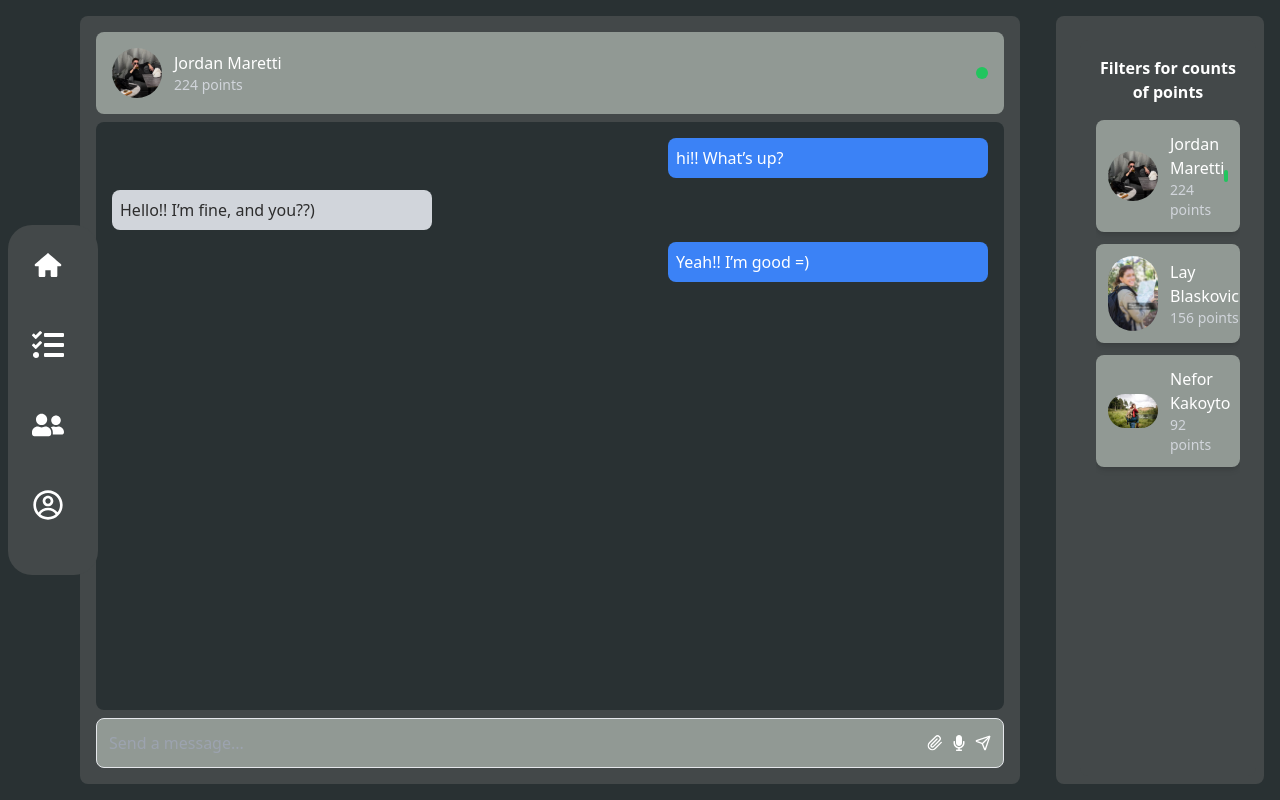
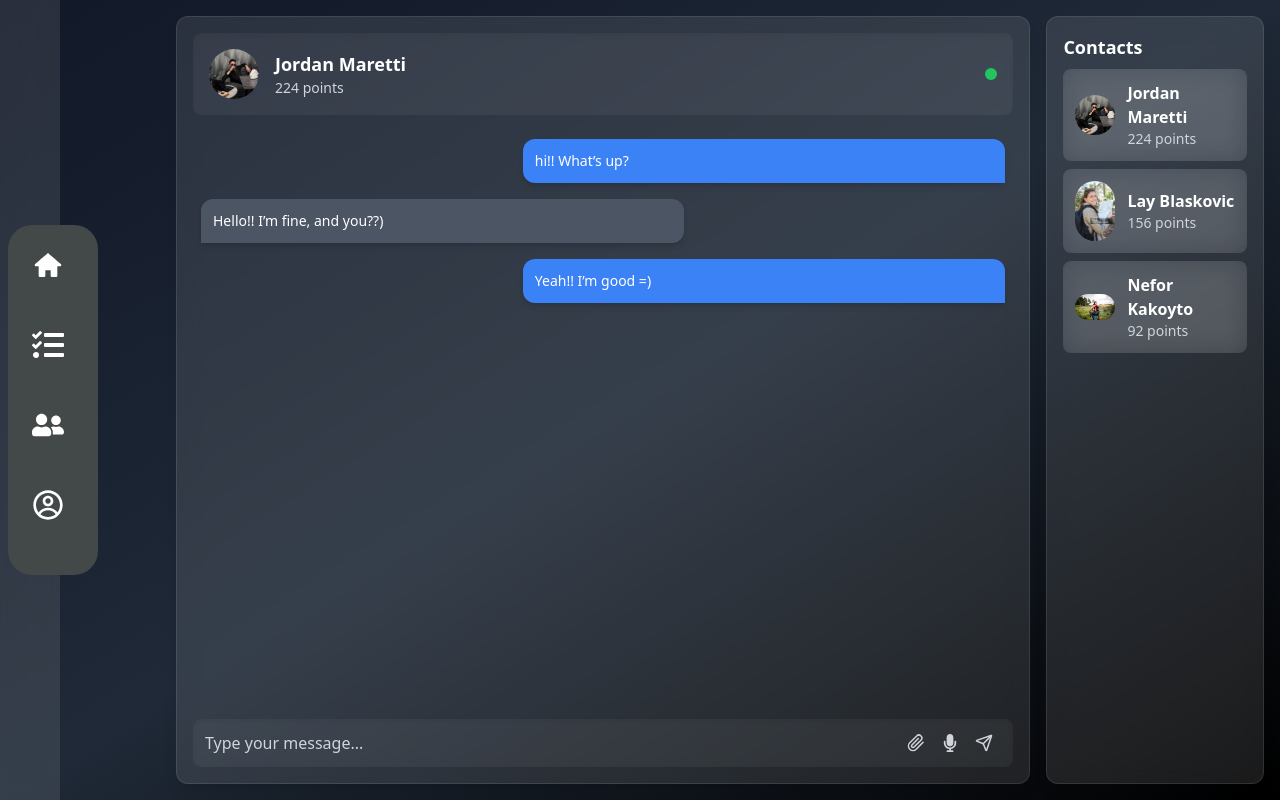
Before and after one commit to foxnaim/Agenda-client-, a Next.js app: page /pages/Chat in a window 1280 px wide. Built offline with nearby package versions, Linux system fonts and the light colour scheme.

Commit message:
modified:   src/app/pages/Chat/page.tsx

```diff
--- a/src/app/pages/Chat/page.tsx
+++ b/src/app/pages/Chat/page.tsx
@@ -1,112 +1,213 @@
 "use client";
 
+import React, { useState, useEffect, useRef } from "react";
 import { motion } from "framer-motion";
+import Image from "next/image";
 import Navigation from "@/app/components/SideBar/Navigation";
-import ContactList from "@/app/components/ContactList/page";
 import { FiPaperclip } from "react-icons/fi";
 import { FaMicrophone } from "react-icons/fa";
 import { LuSend } from "react-icons/lu";
-import React, { useState, useEffect, useRef } from "react";
-import Image from "next/image";
-import { contacts, initialMessages, Message as MessageType } from "@/app/components/ContactList/data/data";
+import {
+  contacts,
+  initialMessages,
+  Message as MessageType,
+} from "@/app/components/ContactList/data/data";
+
+/**
+ * Пример ContactList, чтобы показать единый фон у элементов
+ * Вы можете изменить стили под свои нужды.
+ */
+function ContactList() {
+  return (
+    <div className="flex flex-col space-y-2">
+      {contacts.map((contact) => (
+        <div
+          key={contact.name}
+          className="flex items-center gap-3 p-3 rounded-lg bg-white/10 backdrop-blur-md text-white hover:bg-white/20 transition"
+        >
+          <Image
+            src={
+              typeof contact.avatar === "string"
+                ? contact.avatar
+                : contact.avatar.src
+            }
+            alt={contact.name}
+            width={40}
+            height={40}
+            className="rounded-full object-cover"
+          />
+          <div className="flex flex-col">
+            <span className="font-semibold">{contact.name}</span>
+            <span className="text-sm text-gray-300">{contact.points} points</span>
+          </div>
+        </div>
+      ))}
+    </div>
+  );
+}
 
 const Message = () => {
   const [messages, setMessages] = useState<MessageType[]>(initialMessages);
   const [inputValue, setInputValue] = useState<string>("");
+
+  // Реф, чтобы прокручивать окно к последнему сообщению
   const messagesEndRef = useRef<HTMLDivElement | null>(null);
 
+  // Автопрокрутка при добавлении сообщения
   useEffect(() => {
     messagesEndRef.current?.scrollIntoView({ behavior: "smooth" });
   }, [messages]);
 
+  // Отправка сообщения
   const sendMessage = () => {
-    if (inputValue.trim() === "") return;
-    setMessages([...messages, { id: messages.length + 1, text: inputValue, sender: "user" }]);
+    if (!inputValue.trim()) return;
+    setMessages((prev) => [
+      ...prev,
+      { id: prev.length + 1, text: inputValue, sender: "user" },
+    ]);
     setInputValue("");
   };
 
+  // Анимации для контейнеров
+  const containerVariants = {
+    hidden: { opacity: 0, y: 10 },
+    visible: {
+      opacity: 1,
+      y: 0,
+      transition: { duration: 0.4, ease: "easeOut" },
+    },
+  };
+
+  // Анимации для каждого сообщения
+  const messageVariants = {
+    hidden: { opacity: 0, y: 10 },
+    visible: { opacity: 1, y: 0 },
+  };
+
   return (
-    <React.Fragment>
-      <Navigation />
-      <div className="flex flex-row h-screen w-full p-4 gap-5">
-        {/* Окно чата (теперь с отступами) */}
+    <div className="relative h-screen w-full bg-gradient-to-br from-gray-900 via-gray-800 to-black">
+      {/* Левое меню (фиксированное) */}
+      <div className="fixed left-0 top-0 h-full w-[60px] bg-white/10 backdrop-blur-md z-10 flex flex-col items-center py-4">
+        <Navigation />
+      </div>
+
+      {/* Основная часть: чат + список пользователей */}
+      <div className="ml-[160px] h-full flex flex-row p-4 gap-4">
+        {/* Блок чата (основная колонка) */}
         <motion.div
-          initial={{ opacity: 0 }}
-          animate={{ opacity: 1 }}
-          transition={{ duration: 0.5 }}
-          className="flex flex-col flex-grow bg-dop rounded-lg p-4 max-h-screen ml-16 mr-4"  // Отступы слева и справа
+          variants={containerVariants}
+          initial="hidden"
+          animate="visible"
+          className="flex flex-col flex-grow bg-white/10 backdrop-blur-md rounded-xl p-4 max-h-screen border border-white/10 shadow-lg"
         >
-          {/* Информация о пользователе */}
-          <div className="flex items-center p-4 bg-dopHover rounded-lg">
-            <Image
-              src={typeof contacts[0].avatar === "string" ? contacts[0].avatar : contacts[0].avatar.src}
-              alt={contacts[0].name}
-              width={40}
-              height={40}
-              className="rounded-full w-[50px] h-[50px]"
-            />
-            <div className="ml-3">
-              <motion.p initial={{ opacity: 0 }} animate={{ opacity: 1 }} transition={{ delay: 0.2 }} className="text-white font-medium">
-                {contacts[0].name}
-              </motion.p>
-              <motion.p initial={{ opacity: 0 }} animate={{ opacity: 1 }} transition={{ delay: 0.4 }} className="text-gray-300 text-sm">
-                {contacts[0].points} points
-              </motion.p>
-            </div>
-            <span className="ml-auto bg-green-500 w-3 h-3 rounded-full" />
-          </div>
-
-          {/* Окно сообщений */}
+          {/* Информация о пользователе вверху */}
           <motion.div
+            variants={containerVariants}
             initial="hidden"
             animate="visible"
-            transition={{ staggerChildren: 0.2 }}
-            className="flex-1 overflow-y-auto space-y-3 bg-bgop p-4 rounded-lg mt-2"
+            className="flex items-center bg-white/5 rounded-lg p-4 shadow-inner"
+          >
+            <Image
+              src={
+                typeof contacts[0].avatar === "string"
+                  ? contacts[0].avatar
+                  : contacts[0].avatar.src
+              }
+              alt={contacts[0].name}
+              width={50}
+              height={50}
+              className="rounded-full w-[50px] h-[50px] object-cover"
+            />
+            <div className="ml-4">
+              <p className="text-white font-semibold text-lg">
+                {contacts[0].name}
+              </p>
+              <p className="text-gray-300 text-sm">
+                {contacts[0].points} points
+              </p>
+            </div>
+            {/* Статус (онлайн) */}
+            <span className="ml-auto bg-green-500 w-3 h-3 rounded-full" />
+          </motion.div>
+
+          {/* Сами сообщения */}
+          <motion.div
+            className="flex-1 overflow-y-auto mt-4 space-y-4 px-2 py-2"
+            initial="hidden"
+            animate="visible"
+            variants={{
+              hidden: { opacity: 0 },
+              visible: {
+                opacity: 1,
+                transition: { when: "beforeChildren", staggerChildren: 0.1 },
+              },
+            }}
           >
             {messages.map((msg) => (
               <motion.div
                 key={msg.id}
-                className={`p-2 rounded-lg max-w-xs ${msg.sender === "user" ? "bg-blue-500 text-white ml-auto" : "bg-gray-300"}`}
+                variants={messageVariants}
+                className={`max-w-[60%] break-words p-3 rounded-xl text-sm shadow-md
+                  ${
+                    msg.sender === "user"
+                      ? // Сообщения пользователя
+                        "ml-auto bg-blue-500 text-white rounded-br-none"
+                      : // Сообщения собеседника
+                        "bg-gray-600 text-white rounded-bl-none"
+                  }`}
               >
                 {msg.text}
               </motion.div>
             ))}
+            {/* Прокрутка в конец */}
             <div ref={messagesEndRef} />
           </motion.div>
 
-          {/* Поле ввода */}
-          <motion.div className="flex items-center mt-2 border p-3 rounded-lg bg-dopHover">
+          {/* Поле ввода сообщения */}
+          <motion.div
+            variants={containerVariants}
+            initial="hidden"
+            animate="visible"
+            className="flex items-center mt-2 bg-white/5 rounded-lg p-3 shadow-inner"
+          >
             <input
               type="text"
-              placeholder="Send a message..."
-              className="flex-1 bg-transparent focus:outline-none text-white"
+              placeholder="Type your message..."
+              className="flex-1 bg-transparent focus:outline-none text-white placeholder-gray-300"
               value={inputValue}
               onChange={(e) => setInputValue(e.target.value)}
               onKeyDown={(e) => e.key === "Enter" && sendMessage()}
             />
-            <button className="ml-2 text-white">
-              <FiPaperclip className="cursor-pointer hover:text-gray-300 transition" />
+            <button className="mx-2 text-gray-300 hover:text-white transition">
+              <FiPaperclip size={18} />
             </button>
-            <button className="ml-2 text-white">
-              <FaMicrophone className="cursor-pointer hover:text-gray-300 transition" />
+            <button className="mx-2 text-gray-300 hover:text-white transition">
+              <FaMicrophone size={18} />
             </button>
-            <button onClick={sendMessage} className="ml-2 text-white">
-              <LuSend className="cursor-pointer hover:text-gray-300 transition" />
+            <button
+              onClick={sendMessage}
+              className="mx-2 text-gray-300 hover:text-white transition"
+            >
+              <LuSend size={18} />
             </button>
           </motion.div>
         </motion.div>
 
-        {/* Окно списка пользователей (уменьшено) */}
+        {/* Блок со списком пользователей (тот же фон) */}
         <motion.div
-          initial={{ opacity: 0, x: 50 }}
-          animate={{ opacity: 1, x: 0 }}
-          transition={{ duration: 0.5 }}
-          className="w-1/6 bg-dop rounded-lg p-4 max-h-screen"  // Уменьшили размер блока пользователей
+          variants={containerVariants}
+          initial="hidden"
+          animate="visible"
+          className="w-1/5 bg-white/10 backdrop-blur-md rounded-xl p-4 max-h-screen border border-white/10 shadow-lg flex flex-col"
         >
-          <ContactList contacts={contacts} />
+          <h2 className="text-white text-lg font-semibold mb-2">Contacts</h2>
+          <div className="overflow-y-auto flex-1">
+            {/* Тут используем наш пример ContactList со стилями */}
+            <ContactList />
+          </div>
         </motion.div>
       </div>
-    </React.Fragment>
+    </div>
   );
 };
 
```
